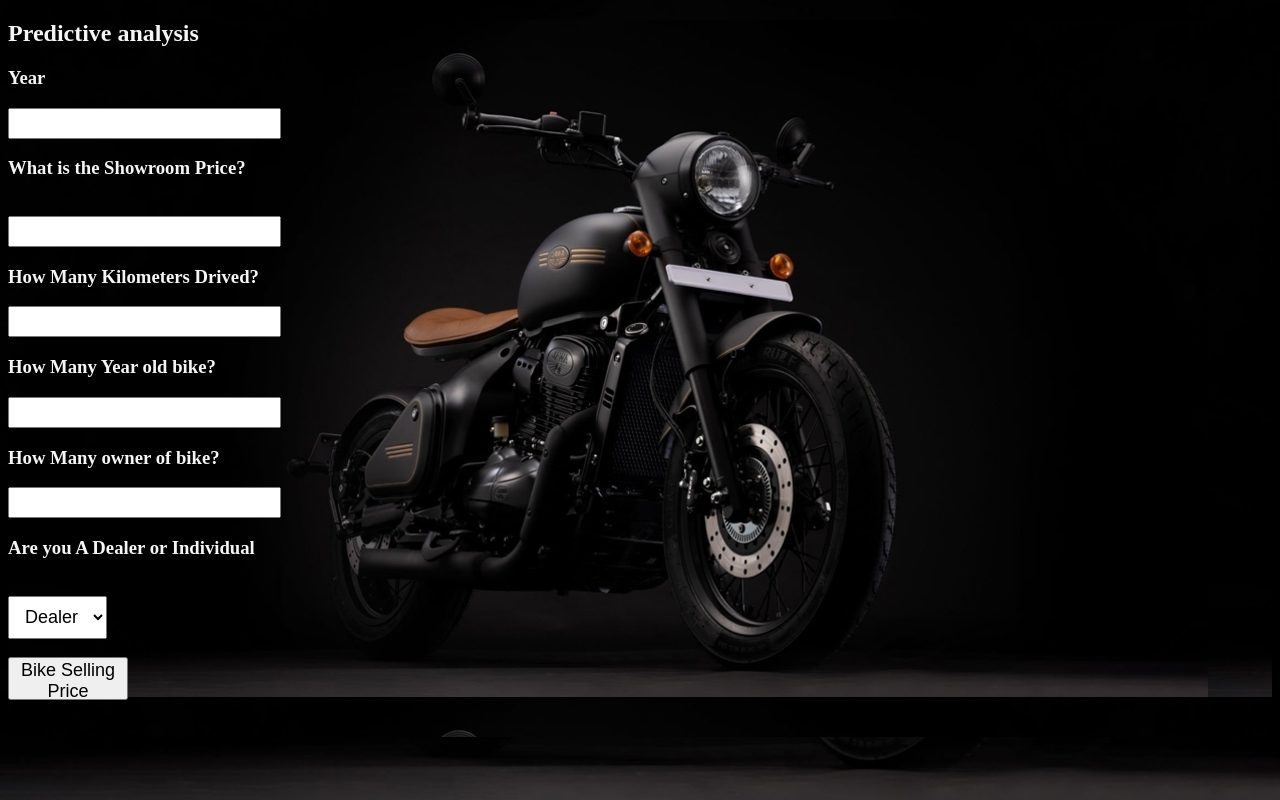
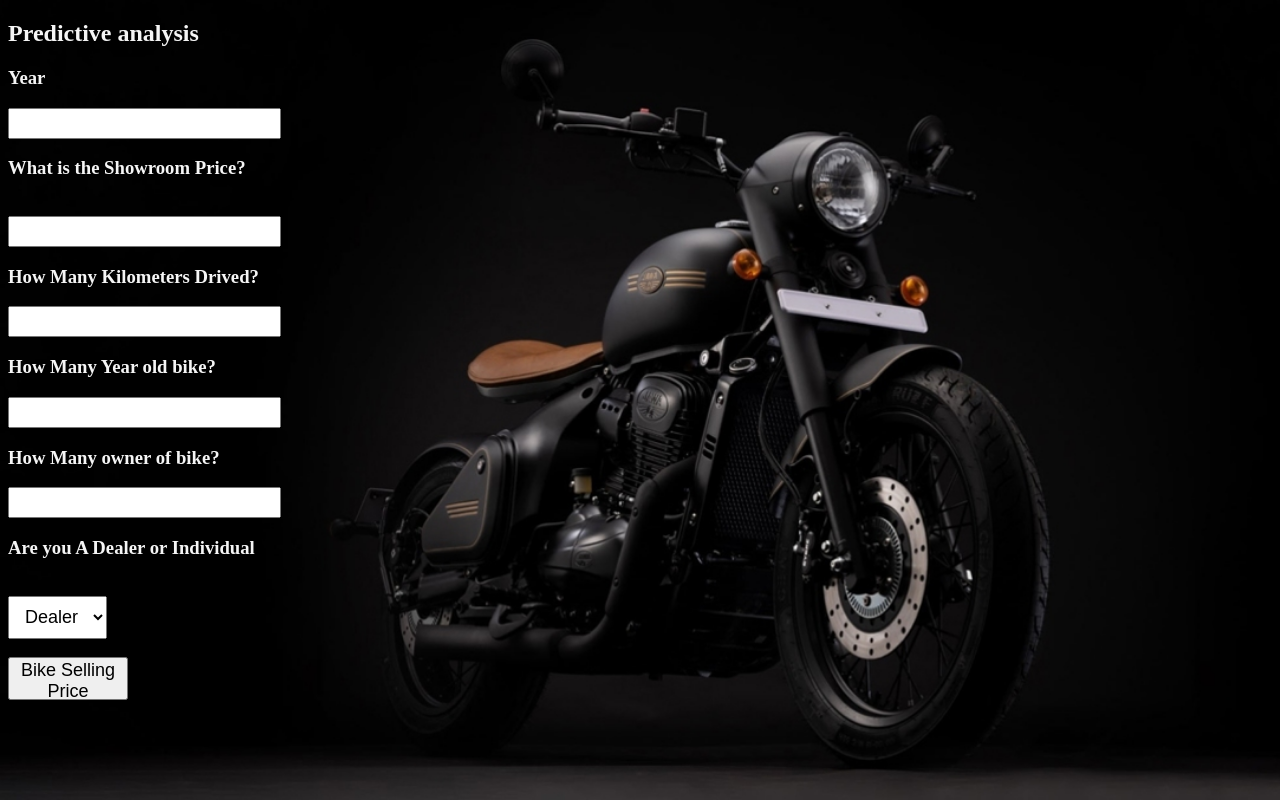
Before and after one commit to Vishal422/Bikewala, a Flask app: page / in a window 1280 px wide. Run offline with Flask 2, Linux system fonts and the light colour scheme; parts of the project's set-up code (start-up, migrations or seed data) failed here and were passed over.

Commit message:
Update index.html

```diff
--- a/templates/index.html
+++ b/templates/index.html
@@ -36,7 +36,7 @@
 
 </head>
 <body>
-    <div style="background-image: url('Perak\ Front\ three-quarter.jpg');">
+
 
     <div style="color:whitesmoke">
         <form action="{{ url_for('predict')}}" method="post">
```
